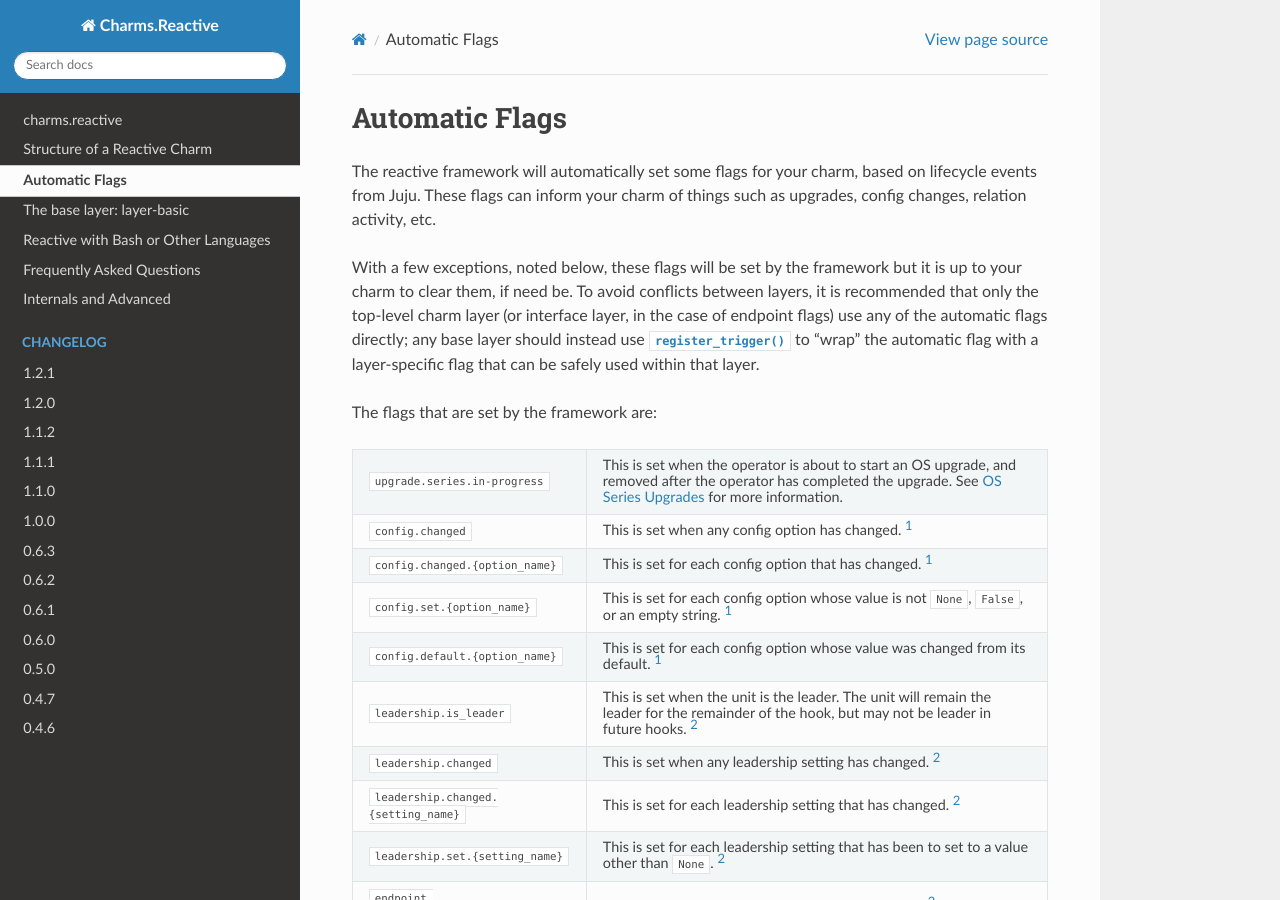
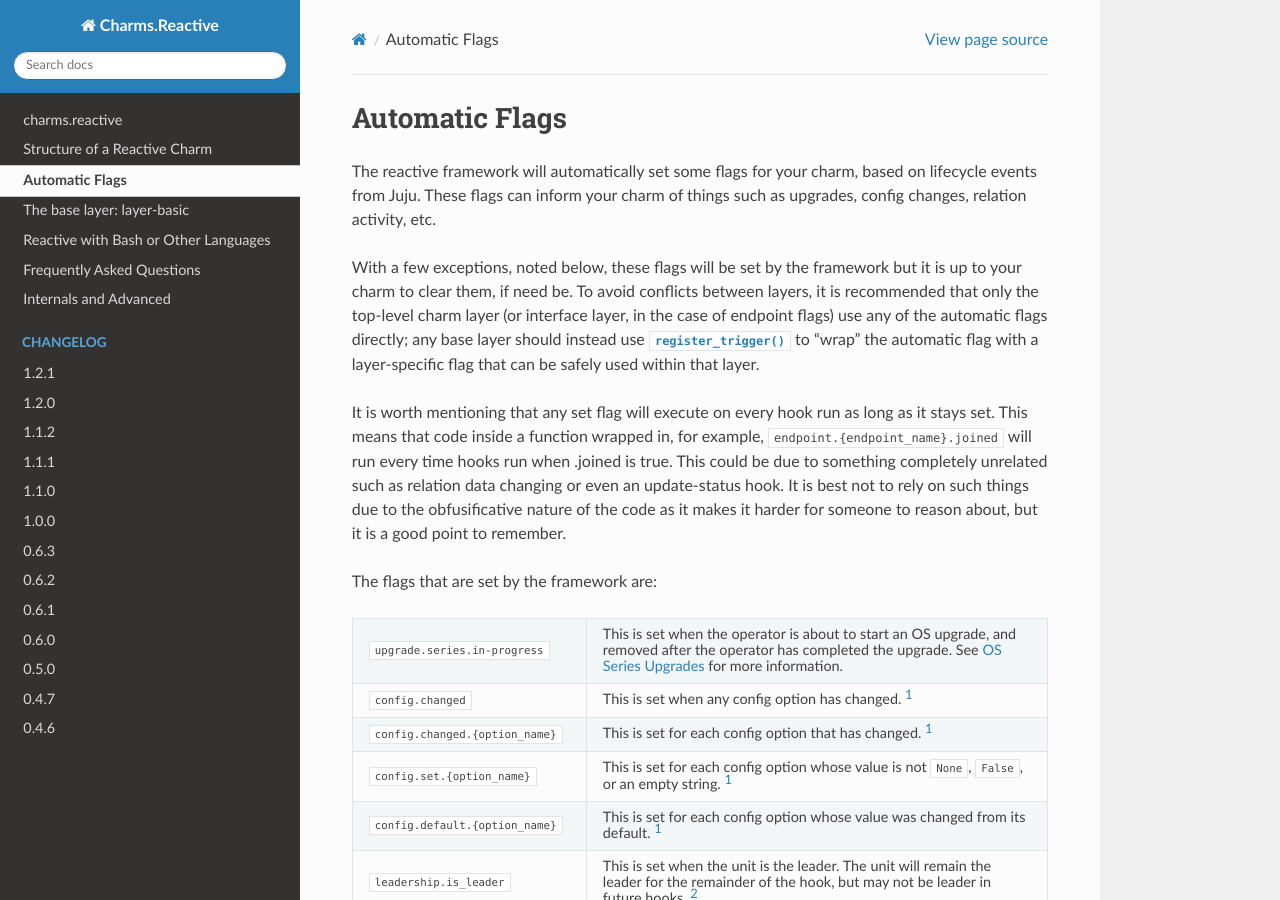
Before and after one commit to canonical/charms.reactive, a Sphinx documentation site: the page built from docs/managed-flags.rst, in a window 1280 px wide and 900 px high. Built offline with Sphinx 7.4.7 and the Read the Docs theme 2.0.0, drawn with Linux system fonts in a browser that asks for light colours; pages that are not in the unit, such as notebooks, are missing from menus.

Commit message:
Add comment about flags executing every hook
I tripped up on this and thought it would be good to point this out in the docs. I'm not sure if this is the best place for it and I'm surely open to rewording. I just was here reading and cory_fu had to remind me about it while trying to figure out some code.

```diff
--- a/docs/managed-flags.rst
+++ b/docs/managed-flags.rst
@@ -14,6 +14,15 @@ interface layer, in the case of endpoint flags) use any of the automatic flags
 directly; any base layer should instead use
 :func:`~charms.reactive.flags.register_trigger` to "wrap" the automatic flag
 with a layer-specific flag that can be safely used within that layer.
+
+It is worth mentioning that any set flag will execute on every hook run as
+long as it stays set. This means that code inside a function wrapped in,
+for example, ``endpoint.{endpoint_name}.joined`` will run every time hooks
+run when .joined is true. This could be due to something completely unrelated
+such as relation data changing or even an update-status hook. It is best
+not to rely on such things due to the obfusificative nature of the code as
+it makes it harder for someone to reason about, but it is a good point to
+remember.
 
 The flags that are set by the framework are:
 
```
